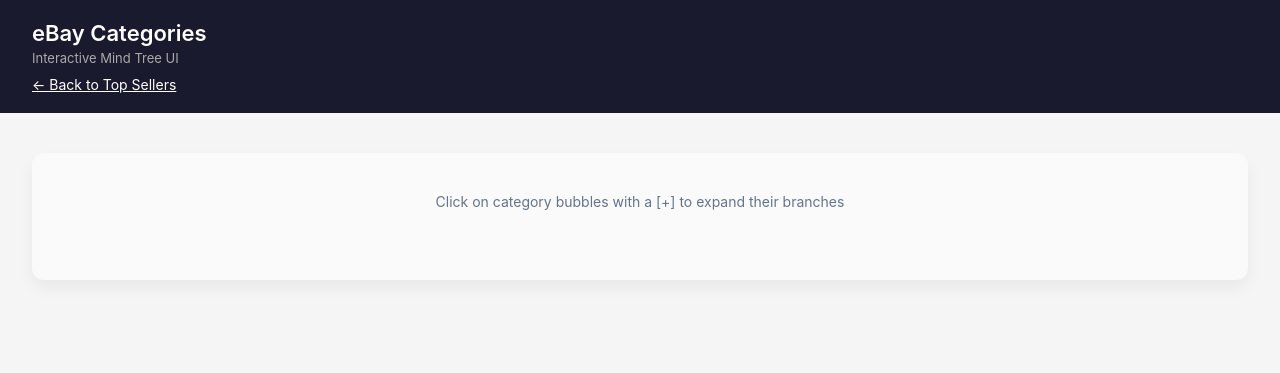
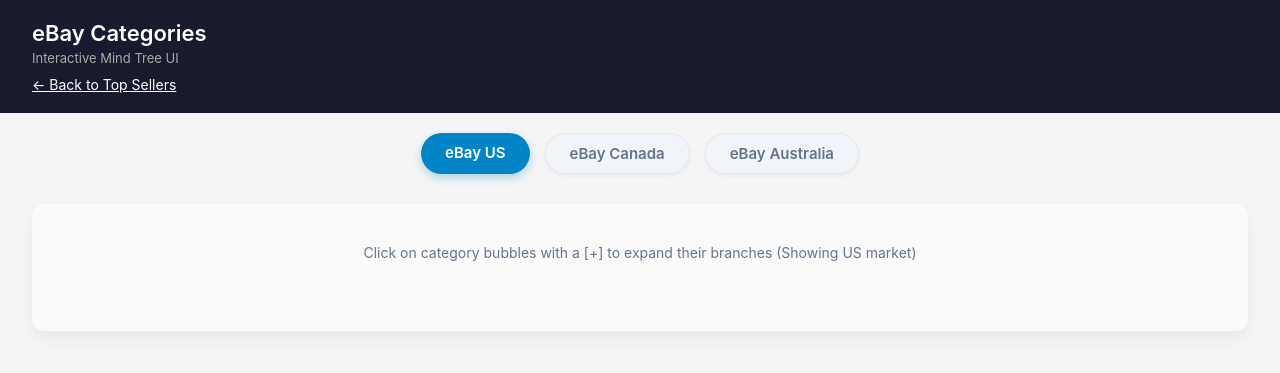
Before and after one commit to goal1860/ebay-analytics, a Flask app: page /categories?market=US in a window 1280 px wide. Shown: the top 373 px of the page. Run offline with Flask 3, Linux system fonts and the light colour scheme; data that the repository does not hold is empty.

Commit message:
add market in ranking page

```diff
--- a/app/app.py
+++ b/app/app.py
@@ -30,15 +30,29 @@ def get_category_tree(token, tree_id='2'):
     response.raise_for_status()
     return response.json()
 
-tree_cache = None
+MARKETS = {
+    "US": "0",
+    "Canada": "2",
+    "Australia": "15"
+}
+
+tree_cache = {}
 
 @app.route("/categories")
 def categories():
-    global tree_cache
-    if tree_cache is None:
+    market = request.args.get("market", "US")
+    if market not in MARKETS:
+        market = "US"
+
+    tree_id = MARKETS[market]
+    if tree_id not in tree_cache:
         token = get_app_token()
-        tree_cache = get_category_tree(token)['rootCategoryNode']['childCategoryTreeNodes']
-    return render_template("categories.html", nodes=tree_cache)
+        tree_cache[tree_id] = get_category_tree(token, tree_id)['rootCategoryNode']['childCategoryTreeNodes']
+
+    return render_template("categories.html",
+                           nodes=tree_cache[tree_id],
+                           current_market=market,
+                           markets=MARKETS)
 
 
 @app.route("/")
--- a/app/templates/categories.html
+++ b/app/templates/categories.html
@@ -125,6 +125,39 @@
         from { opacity: 0; transform: translateX(-5px); }
         to { opacity: 1; transform: translateX(0); }
     }
+
+    /* Market Selector Styles */
+    .market-selector {
+        display: flex;
+        justify-content: center;
+        gap: 15px;
+        margin-bottom: 30px;
+        flex-wrap: wrap;
+    }
+    .market-tab {
+        padding: 10px 24px;
+        border-radius: 30px;
+        text-decoration: none;
+        font-weight: 600;
+        font-size: 15px;
+        transition: all 0.2s ease;
+        box-shadow: 0 2px 4px rgba(0,0,0,0.05);
+    }
+    .active-market {
+        background-color: #0284c7;
+        color: white;
+        box-shadow: 0 4px 10px rgba(2, 132, 199, 0.3);
+    }
+    .inactive-market {
+        background-color: #f1f5f9;
+        color: #64748b;
+        border: 1px solid #e2e8f0;
+    }
+    .inactive-market:hover {
+        background-color: #e2e8f0;
+        color: #334155;
+        transform: translateY(-1px);
+    }
   </style>
 </head>
 <body>
@@ -137,8 +170,17 @@
   </header>
 
   <main>
+    <div class="market-selector">
+      {% for market, tree_id in markets.items() %}
+        <a href="{{ url_for('categories', market=market) }}"
+           class="market-tab {% if market == current_market %}active-market{% else %}inactive-market{% endif %}">
+          eBay {{ market }}
+        </a>
+      {% endfor %}
+    </div>
+
     <div class="category-container">
-      <p style="text-align:center; color:#64748b; margin-bottom:30px;">Click on category bubbles with a [+] to expand their branches</p>
+      <p style="text-align:center; color:#64748b; margin-bottom:30px;">Click on category bubbles with a [+] to expand their branches (Showing {{ current_market }} market)</p>
 
       {% macro render_tree(nodes, root=False) %}
       <ul class="tree {% if root %}tree-root{% endif %}">
```
Also changed, not shown: app/templates/index.html (+8 -2 lines).
